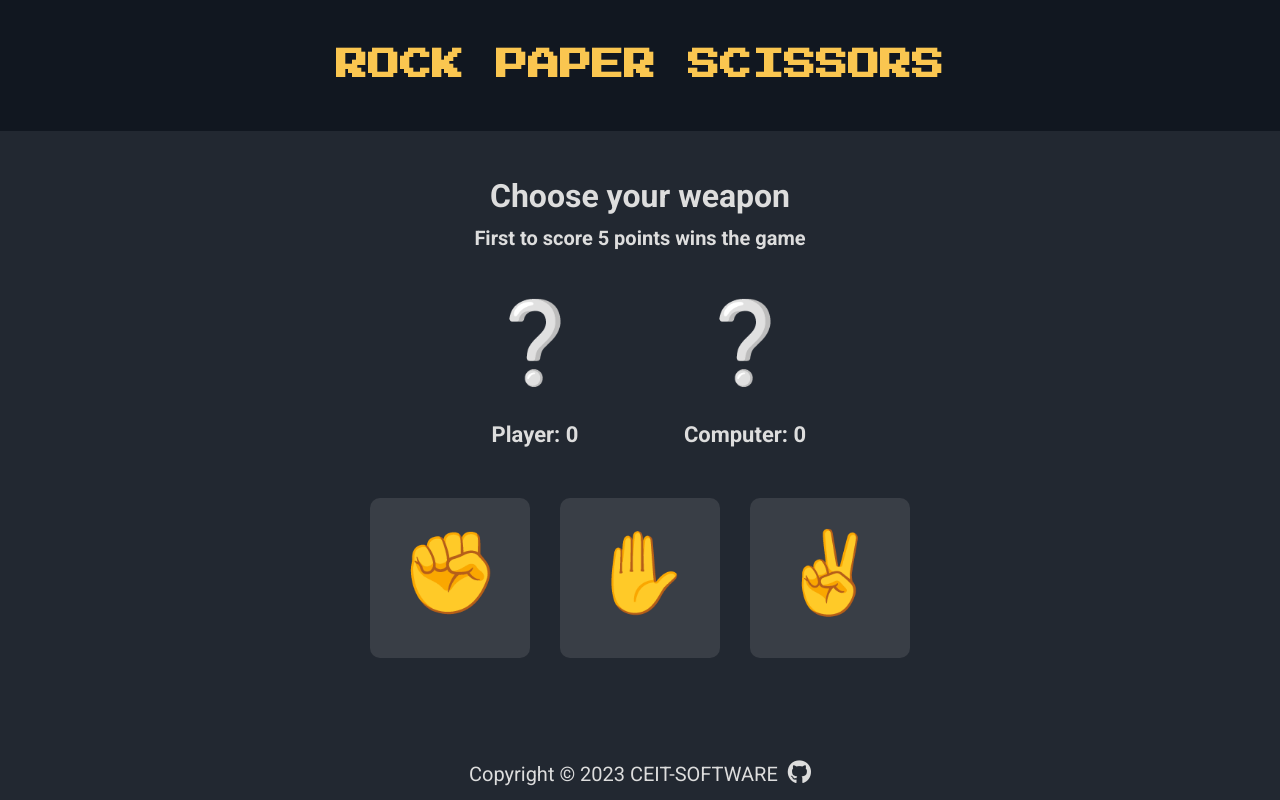
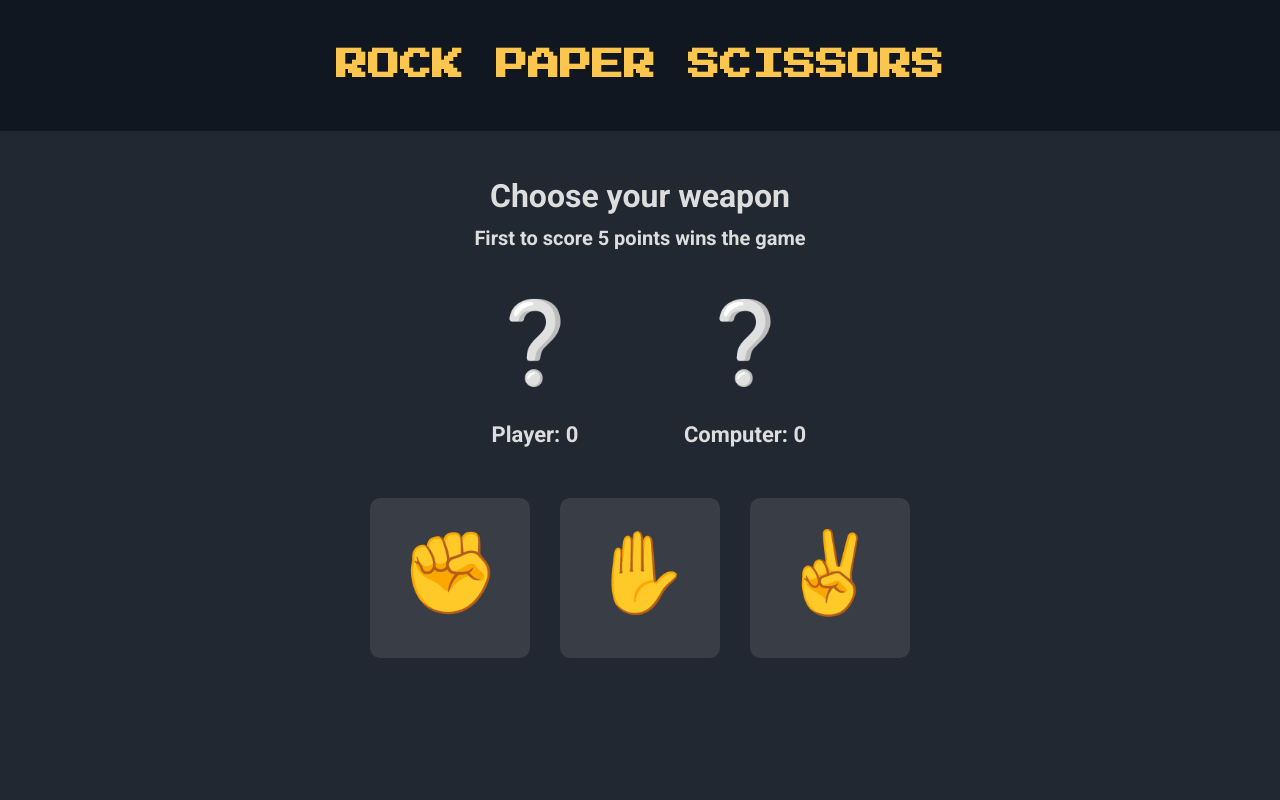
Before and after one commit to ThachSX/rock-scissors, a plain HTML site: page index.html in a window 1280 px wide. Drawn offline with Linux system fonts and the light colour scheme.

Commit message:
Update index.html

```diff
--- a/index.html
+++ b/index.html
@@ -50,18 +50,7 @@
         </button>
       </div>
     </main>
-    <footer class="footer">
-      <p>
-        Copyright ©
-        <script>
-          document.write(new Date().getFullYear())
-        </script>
-        CEIT-SOFTWARE
-      </p>
-      <a href="https://github.com/ThachSX" target="_blank">
-        <i class="fab fa-github"></i
-      ></a>
-    </footer>
+
     <div class="modal" id="endgameModal">
       <p class="modal-title" id="endgameMsg"></p>
       <button class="btn btn-restart" id="restartBtn">Play again</button>
```
